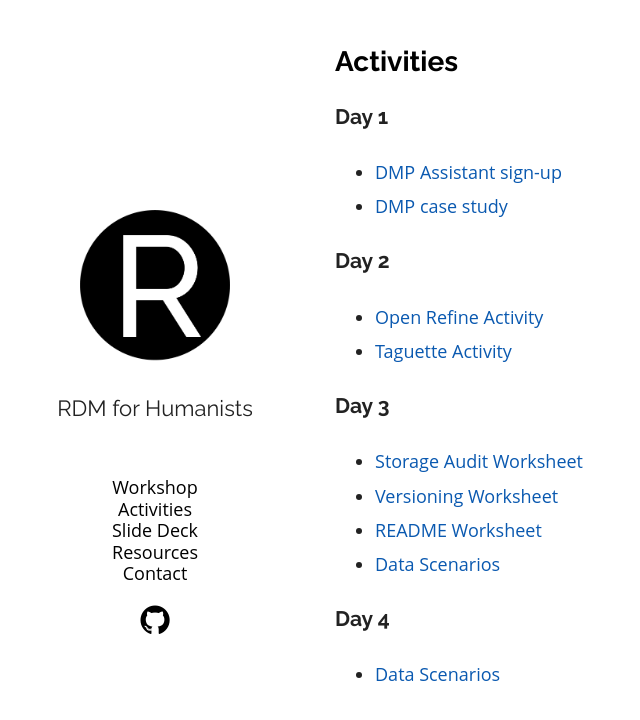
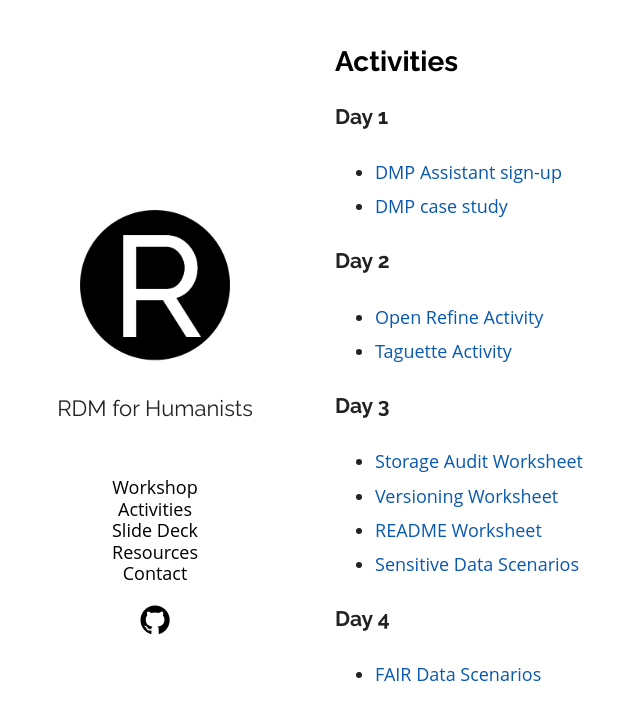
Before and after one commit to rdm-humanities/rdm-humanities.github.io, a Jekyll site: the page built from activities.md, in a window 1280 px wide. Shown: the top 720 px of the page, without its empty margins (30-670 px from the left). Built offline with Jekyll 4.4.1, drawn with Linux system fonts in a browser that asks for light colours.

```diff
--- a/activities.md
+++ b/activities.md
@@ -15,8 +15,8 @@ title: Activities
 - [Storage Audit Worksheet](https://docs.google.com/document/d/1sBq2tseps_01Hcm5WcdKW5_S-kaP7lWnmkO-PFBUhqQ/edit?usp=sharing){:target="_blank"}
 - [Versioning Worksheet](https://docs.google.com/document/d/1zGX0ajL0qkpjEu_GfmCHyK5ECIeEDm77POERytO4-1M/edit?usp=share_link){:target="_blank"}
 - [README Worksheet](https://docs.google.com/document/d/1C3NchuBMknF3_zXRjrN1xOAjmVGsLeoZAl18Ldlaj_Q/edit?usp=share_link){:target="_blank"}
-- [Data Scenarios](https://docs.google.com/document/d/1DCX77OiVkMyA2_Ya-JQQCXBWKZIVuvr6OntKc3NEBQs/edit?usp=sharing){:target="_blank"}
+- [Sensitive Data Scenarios](https://docs.google.com/document/d/1DCX77OiVkMyA2_Ya-JQQCXBWKZIVuvr6OntKc3NEBQs/edit?usp=sharing){:target="_blank"}
 
 ### Day 4
 
-- [Data Scenarios](https://docs.google.com/document/d/1DCX77OiVkMyA2_Ya-JQQCXBWKZIVuvr6OntKc3NEBQs/edit?usp=sharing){:target="_blank"}
+- [FAIR Data Scenarios](https://docs.google.com/document/d/1DCX77OiVkMyA2_Ya-JQQCXBWKZIVuvr6OntKc3NEBQs/edit?usp=sharing){:target="_blank"}
```
Also changed, not shown: 1 other file.
